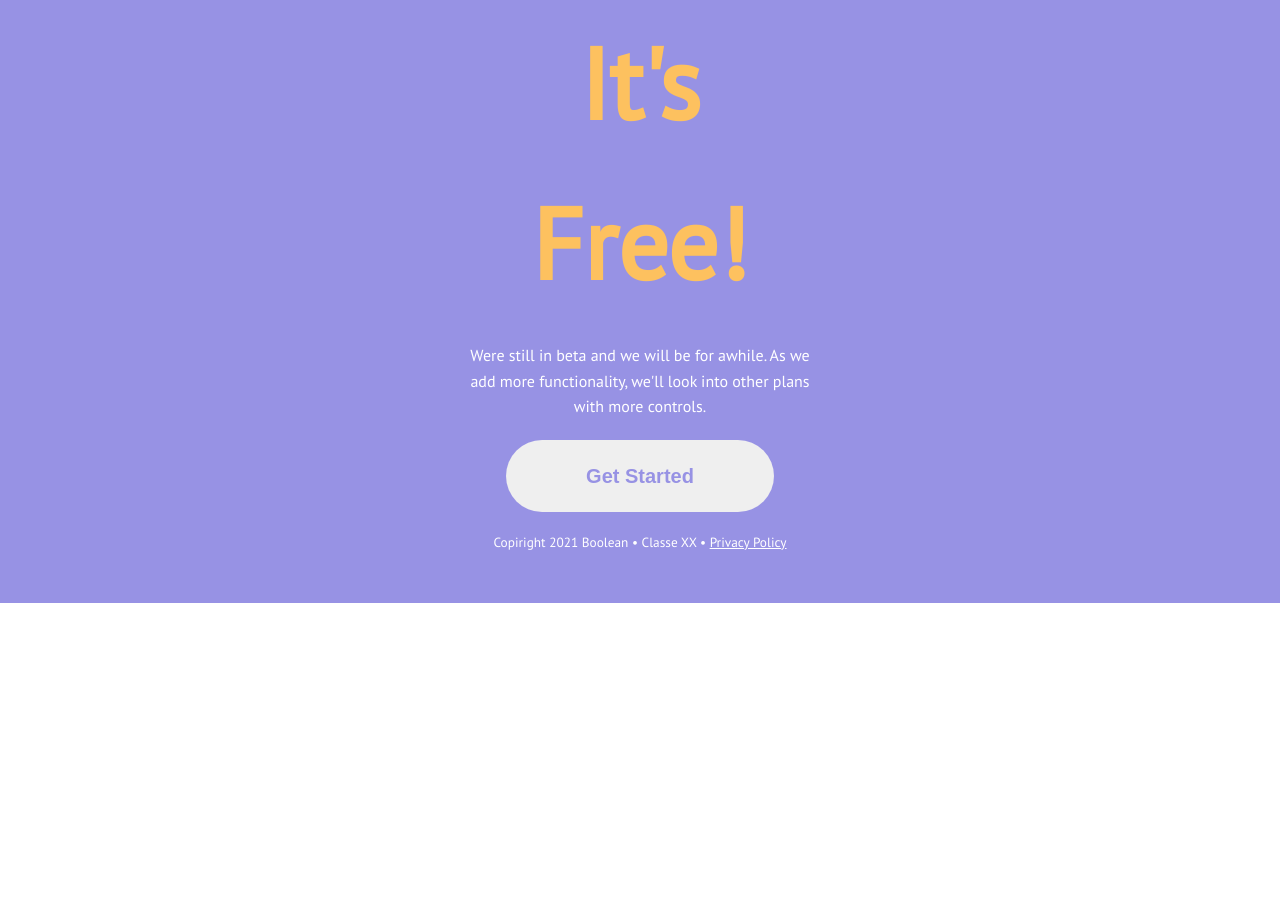
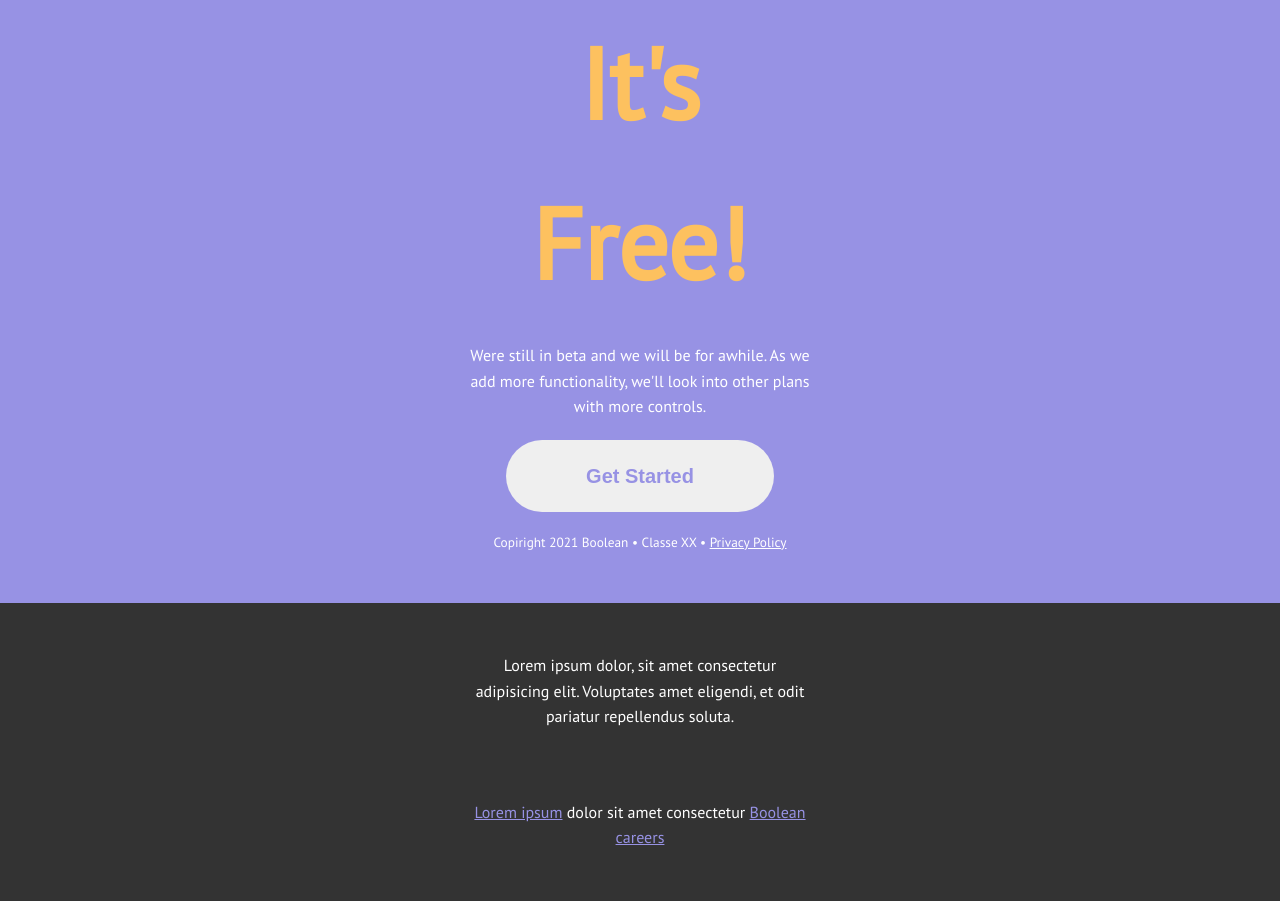
Before and after one commit to AlessandroGCatino/htmlcss-responsive-layout, a plain HTML site: page index.html in a window 1280 px wide. Shown: the part 5568-6469 px from the top of the page. Before the commit the page ends 6171 px from the top, so only its background shows below. Drawn offline with Linux system fonts and the light colour scheme.

Commit message:
conclusione footer ed esercizio

```diff
--- a/assets/css/style.css
+++ b/assets/css/style.css
@@ -33,6 +33,15 @@ img{
 a{
     text-decoration: none;
     color: inherit;
+    cursor: pointer;
+}
+
+a:hover{
+    opacity: 0.8;
+}
+
+button:hover{
+    opacity: 0.8;
 }
 
 
@@ -47,6 +56,7 @@ a{
     border-radius: 25px;
     border: none;
     color: white;
+    cursor: pointer;
 }
 
 .purple{
@@ -437,6 +447,27 @@ section:nth-child(even) {
     text-decoration: underline;
 }
 
+/* ANCHOR footer */
+
+footer{
+    background-color: #333333;
+    text-align: center;
+    color: white;
+}
+
+footer div{
+    padding-block: 50px;
+    width: 70%;
+    margin: 0 auto;
+    display: flex;
+    flex-direction: column;
+    gap: 70px;
+}
+
+footer a{
+    color:var(--basecolor);
+    text-decoration: underline;
+}
 
 
 /* ANCHOR tablet */
@@ -630,4 +661,8 @@ section:nth-child(even) {
     .personal figure{
         width: 50%;
     }
+
+    footer div{
+        width: 90%;
+    }
 }
--- a/index.html
+++ b/index.html
@@ -200,9 +200,11 @@
     </main>
 
     <footer>
+        <div class="container">
+            <p>Lorem ipsum dolor, sit amet consectetur adipisicing elit. Voluptates amet eligendi, et odit pariatur repellendus soluta.</p>
 
+            <p><a href="#">Lorem ipsum</a> dolor sit amet consectetur <a href="#">Boolean careers</a></p>
+        </div>
     </footer>
-
-
 </body>
 </html>
```
